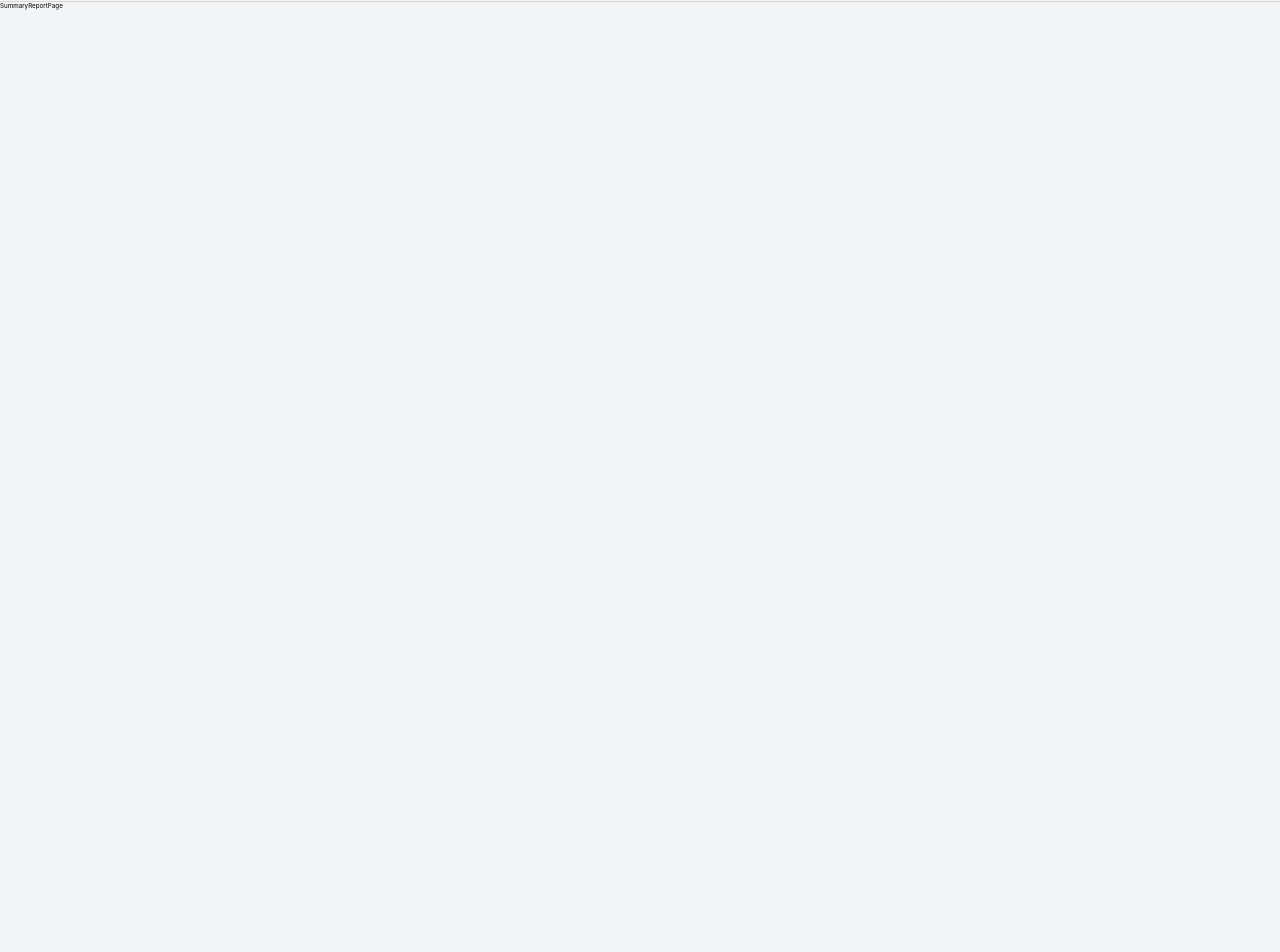
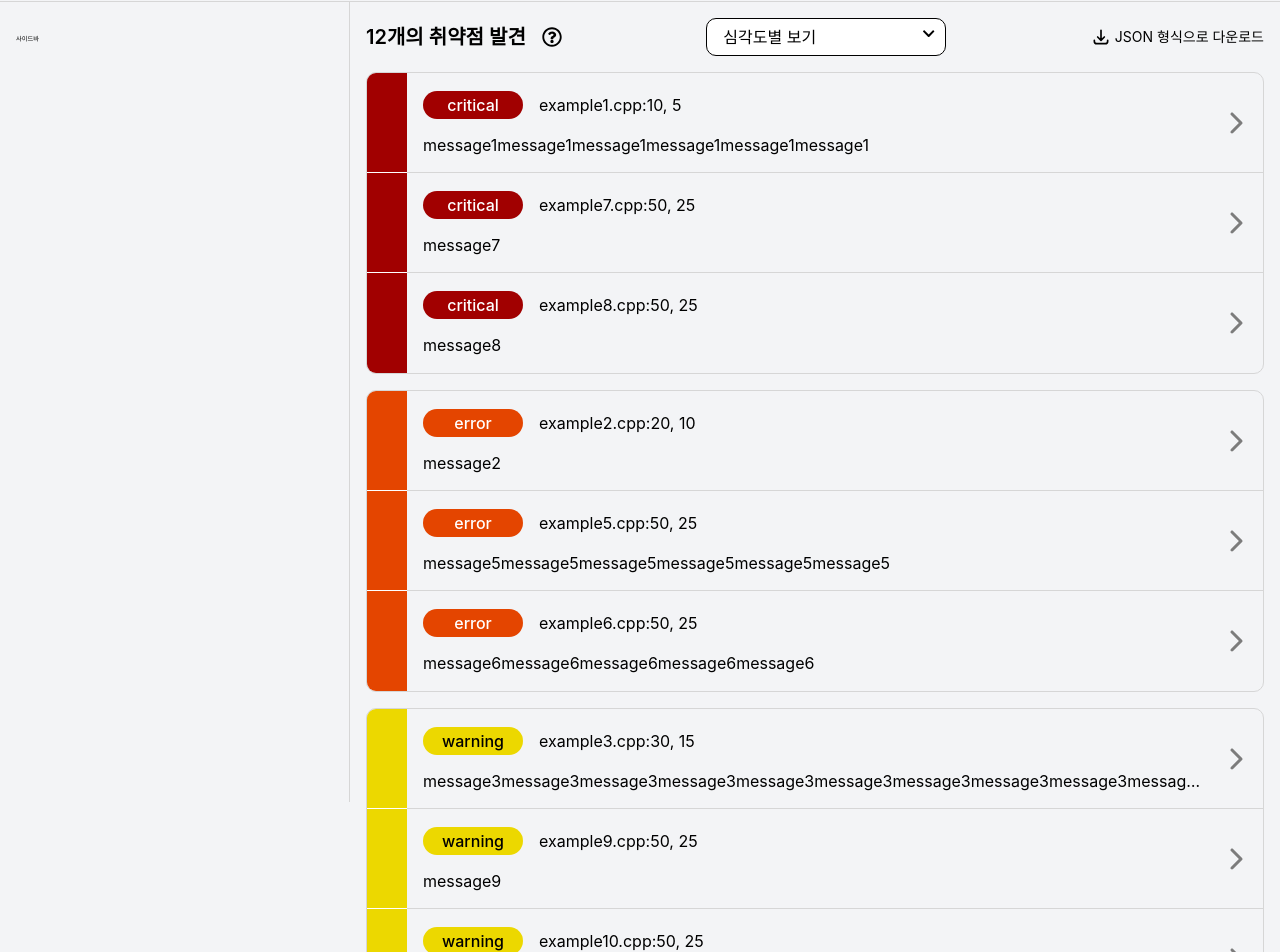
Before and after one commit to Code-Security-Solution/frontend, a React (Vite) app: page /summary/1 in a window 1280 px wide. Shown: the part 58-1010 px from the top of the page. Before the commit the page ends 800 px from the top, so only its background shows below. Built offline with nearby package versions, Linux system fonts and the light colour scheme; sample sign-in values are in the browser's storage; a web font is replaced by a local one.

Commit message:
feat: 요약 레포트 취약점 리스트 구현

```diff
--- a/src/pages/SummaryReportPage/index.tsx
+++ b/src/pages/SummaryReportPage/index.tsx
@@ -1,5 +1,202 @@
+import { useParams } from 'react-router-dom';
+import { FaRegQuestionCircle } from 'react-icons/fa';
+import { HiOutlineDownload } from 'react-icons/hi';
+
+import * as S from './styles';
+import Dropdown from '@/components/common/Dropdown';
+import Tooltip from '@/components/common/Tooltip';
+import { SummaryReport } from '@/types/semgrep';
+import VulnerabilityItem from './components/VulnerabilityItem';
+
+const DUMMY_DATA: SummaryReport = {
+  user_id: 'user123',
+  analyzed_at: new Date(),
+  scannedFiles: ['file1', 'file2'],
+  totalVulnerabilities: 5,
+  severitySummary: {
+    critical: 1,
+    error: 2,
+    warning: 1,
+    info: 1,
+  },
+  vulnerabilities: [
+    {
+      id: 'vuln1',
+      file: 'example1.cpp',
+      line: 10,
+      column: 5,
+      type: 'type1',
+      message: 'message1message1message1message1message1message1',
+      severity: 'critical',
+    },
+    {
+      id: 'vuln2',
+      file: 'example2.cpp',
+      line: 20,
+      column: 10,
+      type: 'type2',
+      message: 'message2',
+      severity: 'error',
+    },
+    {
+      id: 'vuln3',
+      file: 'example3.cpp',
+      line: 30,
+      column: 15,
+      type: 'type3',
+      message:
+        'message3message3message3message3message3message3message3message3message3message3message3message3message3message3message3message3message3',
+      severity: 'warning',
+    },
+    {
+      id: 'vuln4',
+      file: 'example4.cpp',
+      line: 40,
+      column: 20,
+      type: 'type4',
+      message: 'message4message4message4message4message4message4message4message4',
+      severity: 'info',
+    },
+    {
+      id: 'vuln5',
+      file: 'example5.cpp',
+      line: 50,
+      column: 25,
+      type: 'type5',
+      message: 'message5message5message5message5message5message5',
+      severity: 'error',
+    },
+    {
+      id: 'vuln6',
+      file: 'example6.cpp',
+      line: 50,
+      column: 25,
+      type: 'type6',
+      message: 'message6message6message6message6message6',
+      severity: 'error',
+    },
+    {
+      id: 'vuln7',
+      file: 'example7.cpp',
+      line: 50,
+      column: 25,
+      type: 'type7',
+      message: 'message7',
+      severity: 'critical',
+    },
+    {
+      id: 'vuln8',
+      file: 'example8.cpp',
+      line: 50,
+      column: 25,
+      type: 'type8',
+      message: 'message8',
+      severity: 'critical',
+    },
+    {
+      id: 'vuln9',
+      file: 'example9.cpp',
+      line: 50,
+      column: 25,
+      type: 'type9',
+      message: 'message9',
+      severity: 'warning',
+    },
+    {
+      id: 'vuln10',
+      file: 'example10.cpp',
+      line: 50,
+      column: 25,
+      type: 'type10',
+      message: 'message10',
+      severity: 'warning',
+    },
+    {
+      id: 'vuln11',
+      file: 'example11.cpp',
+      line: 50,
+      column: 25,
+      type: 'type11',
+      message: 'message11',
+      severity: 'info',
+    },
+    {
+      id: 'vuln12',
+      file: 'example12.cpp',
+      line: 50,
+      column: 25,
+      type: 'type12',
+      message: 'message12',
+      severity: 'info',
+    },
+  ],
+};
+
+const severityOrder = ['critical', 'error', 'warning', 'info'];
+const groupedBySeverity = DUMMY_DATA.vulnerabilities.reduce<Record<string, SummaryReport['vulnerabilities']>>(
+  (acc, vuln) => {
+    if (!acc[vuln.severity]) {
+      acc[vuln.severity] = [];
+    }
+    acc[vuln.severity].push(vuln);
+    return acc;
+  },
+  {},
+);
+
 const SummaryReportPage = () => {
-  return <div>SummaryReportPage</div>;
+  // TODO: scanId로 API 호출하여 데이터 가져오기
+  const scanId = useParams().scanId;
+  console.log('scanId', scanId);
+
+  return (
+    <S.SummaryReportPageContainer>
+      <S.SummaryReportSideBar>사이드바</S.SummaryReportSideBar>
+      <S.SummaryReportContainer>
+        <S.SummaryReportHeader>
+          <S.HeaderTitleContainer>
+            <S.HeaderTitle>{DUMMY_DATA.vulnerabilities.length}개의 취약점 발견</S.HeaderTitle>
+            <Tooltip message="각 취약점 항목을 클릭하면 상세 정보를 볼 수 있어요." position="bottom">
+              <FaRegQuestionCircle size={20} />
+            </Tooltip>
+          </S.HeaderTitleContainer>
+          <Dropdown
+            items={[
+              { text: '심각도별 보기', value: '심각도별 보기' },
+              { text: '취약점 패턴별 보기', value: '취약점 패턴별 보기' },
+            ]}
+            selectedItem={{ text: '심각도별 보기', value: '심각도별 보기' }}
+            handleSelect={(item) => console.log(item)}
+          />
+          <S.ReportDownloadButton>
+            <HiOutlineDownload size={20} />
+            <S.ReportDownloadText>JSON 형식으로 다운로드</S.ReportDownloadText>
+          </S.ReportDownloadButton>
+        </S.SummaryReportHeader>
+        <S.SummaryReportContent>
+          {severityOrder.map((severity) => {
+            const vulns = groupedBySeverity[severity];
+            if (!vulns) return null;
+
+            return (
+              <S.VulnerabilityItemContainer key={severity}>
+                {vulns.map((vuln) => (
+                  <VulnerabilityItem
+                    key={vuln.id}
+                    file={vuln.file}
+                    line={vuln.line}
+                    column={vuln.column}
+                    message={vuln.message}
+                    severity={vuln.severity}
+                  />
+                ))}
+              </S.VulnerabilityItemContainer>
+            );
+          })}
+        </S.SummaryReportContent>
+      </S.SummaryReportContainer>
+    </S.SummaryReportPageContainer>
+  );
 };
 
 export default SummaryReportPage;
--- a/src/pages/SummaryReportPage/styles.ts
+++ b/src/pages/SummaryReportPage/styles.ts
@@ -0,0 +1,74 @@
+import styled from 'styled-components';
+
+export const SummaryReportPageContainer = styled.div`
+  display: flex;
+  width: 100%;
+  height: 100%;
+`;
+
+export const SummaryReportSideBar = styled.div`
+  display: flex;
+  flex-direction: column;
+
+  min-width: 35rem;
+  padding: 3.2rem 1.6rem;
+  border-right: 0.1rem solid ${({ theme }) => theme.colors.gray200};
+`;
+
+export const SummaryReportContainer = styled.div`
+  display: flex;
+  flex-direction: column;
+  gap: 1.6rem;
+
+  width: calc(100% - 35rem);
+  padding: 1.6rem;
+`;
+
+export const SummaryReportHeader = styled.div`
+  display: flex;
+  align-items: center;
+  justify-content: space-between;
+  width: 100%;
+`;
+
+export const HeaderTitleContainer = styled.div`
+  display: flex;
+  gap: 1.6rem;
+  align-items: center;
+`;
+
+export const HeaderTitle = styled.p`
+  ${({ theme }) => theme.fonts.subtitle};
+`;
+
+export const ReportDownloadButton = styled.div`
+  cursor: pointer;
+  display: flex;
+  gap: 0.4rem;
+  align-items: center;
+`;
+
+export const ReportDownloadText = styled.p`
+  ${({ theme }) => theme.fonts.description};
+`;
+
+export const SummaryReportContent = styled.div`
+  display: flex;
+  flex-direction: column;
+  gap: 1.6rem;
+  width: 100%;
+`;
+
+export const VulnerabilityItemContainer = styled.ul`
+  overflow: hidden;
+  display: flex;
+  flex-direction: column;
+
+  width: 100%;
+  border: 0.1rem solid ${({ theme }) => theme.colors.gray200};
+  border-radius: 1rem;
+
+  & > :last-child > * {
+    border-bottom: none;
+  }
+`;
--- a/src/types/semgrep.ts
+++ b/src/types/semgrep.ts
@@ -21,7 +21,7 @@ export interface GetTotalScanResultResponse {
   result: SemgrepJsonRootObject | {};
 }
 
-type Severity = 'critical' | 'error' | 'warning' | 'info';
+export type Severity = 'critical' | 'error' | 'warning' | 'info';
 
 interface SeveritySummary {
   critical: number;
```
